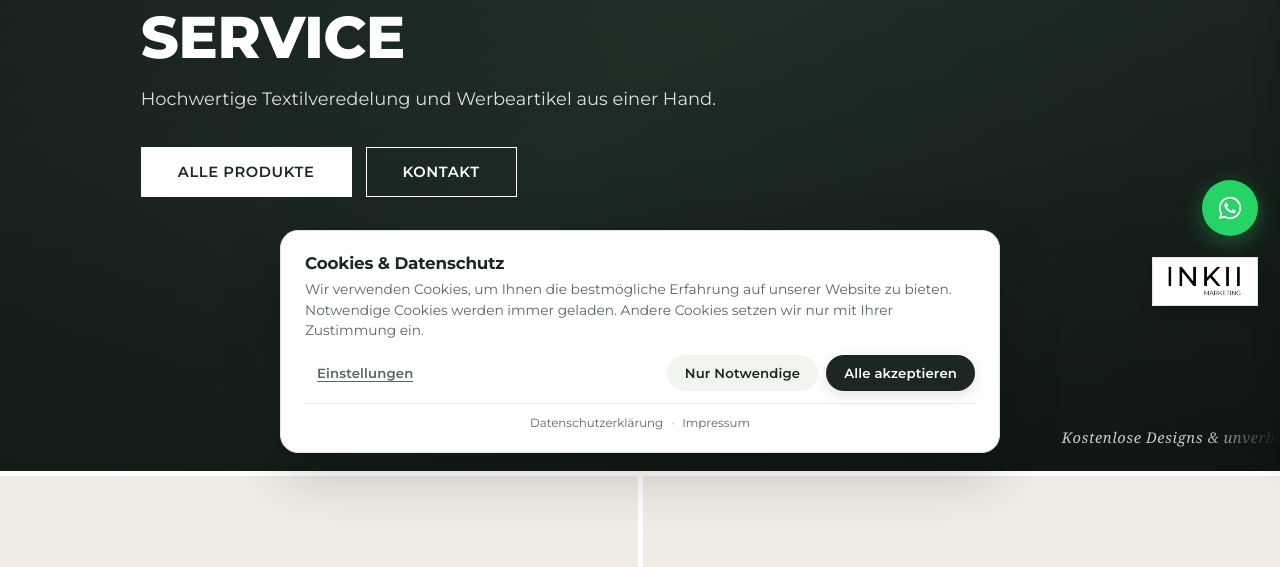
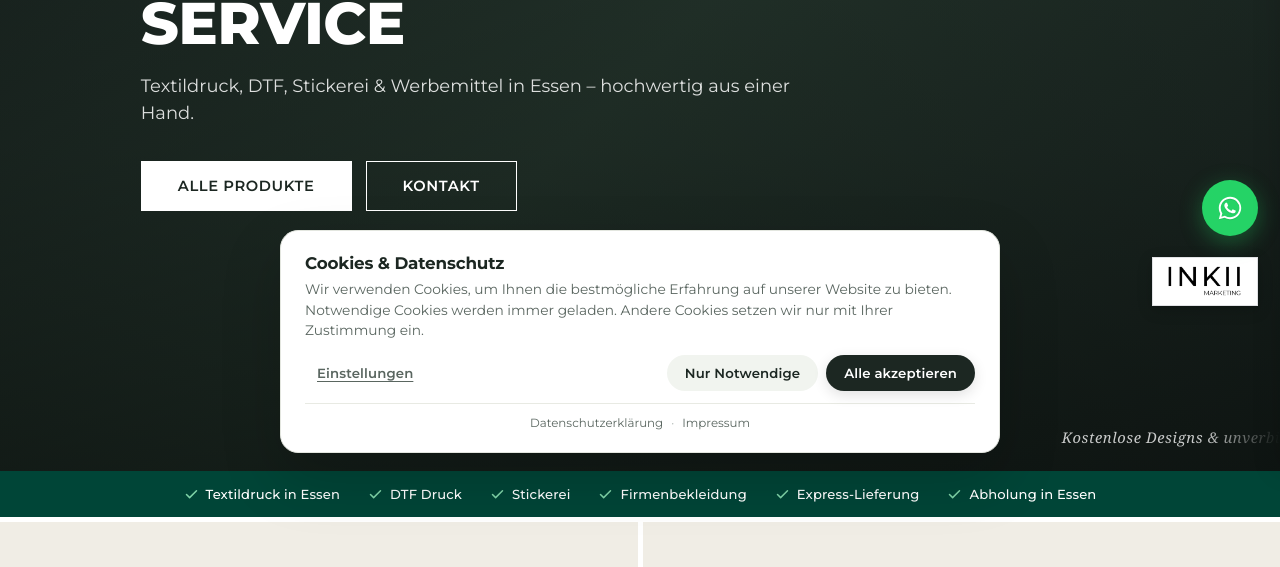
Before and after one commit to buse191213-cmd/inkii, a Next.js app: page / in a window 1280 px wide. Shown: the part 329-896 px from the top of the page. Built offline with nearby package versions, Linux system fonts and the light colour scheme; no server answers; the database is empty.

Commit message:
SEO: local keywords strip, meta, hero, makesOffer schema

```diff
--- a/src/app/layout.tsx
+++ b/src/app/layout.tsx
@@ -33,16 +33,21 @@ export const metadata: Metadata = {
     template: "%s | INKII Works",
   },
   description:
-    "Textildruck, Stickerei, Teamwear und Werbemittel aus einer Hand. Von der Gestaltung bis zur Lieferung – professionell und individuell.",
+    "Textildruck in Essen: DTF Druck, Stickerei, Firmenbekleidung und Werbemittel aus einer Hand. Express-Lieferung und Abholung in Essen. Professionell und individuell.",
   keywords: [
-    "Textilveredelung",
-    "Textildruck",
+    "Textildruck Essen",
+    "Textilveredelung Essen",
+    "DTF Druck",
+    "DTF Druck Essen",
+    "Stickerei Essen",
+    "Firmenbekleidung",
     "Werbemittel",
     "Werbeartikel",
-    "Stickerei",
     "Teamwear",
     "Arbeitskleidung",
     "Siebdruck",
+    "Express Textildruck",
+    "Abholung Essen",
     "Essen",
     "INKII Works",
   ],
--- a/src/app/page.tsx
+++ b/src/app/page.tsx
@@ -60,10 +60,10 @@ export default async function HomePage() {
           </h1>
           <p className="hero-sub">
             {locale === "tr"
-              ? "Tek elden yüksek kaliteli tekstil baskı ve promosyon ürünleri."
+              ? "Essen'de tek elden yüksek kaliteli tekstil baskı, nakış ve promosyon ürünleri."
               : locale === "en"
-              ? "High-quality textile printing and promotional products from a single source."
-              : "Hochwertige Textilveredelung und Werbeartikel aus einer Hand."}
+              ? "High-quality textile printing, embroidery and promotional products in Essen."
+              : "Textildruck, DTF, Stickerei & Werbemittel in Essen – hochwertig aus einer Hand."}
           </p>
           <div className="hero-cta-row">
             <Link href="/werbemittel" className="btn-hero-light">
@@ -85,6 +85,27 @@ export default async function HomePage() {
             <span>{d.utility.center}</span>
             <span>•</span>
           </div>
+        </div>
+      </section>
+
+      {/* USP-/SEO-Leiste — lokale Keywords sichtbar + für Google lesbar */}
+      <section className="home-usp" aria-label="Leistungen">
+        <div className="home-usp-inner">
+          {[
+            locale === "tr" ? "Essen'de Tekstil Baskı" : locale === "en" ? "Textile Printing in Essen" : "Textildruck in Essen",
+            "DTF Druck",
+            locale === "tr" ? "Nakış" : locale === "en" ? "Embroidery" : "Stickerei",
+            locale === "tr" ? "Firma Kıyafeti" : locale === "en" ? "Corporate Wear" : "Firmenbekleidung",
+            locale === "tr" ? "Express Teslimat" : locale === "en" ? "Express Delivery" : "Express-Lieferung",
+            locale === "tr" ? "Essen'de Teslim Alma" : locale === "en" ? "Pickup in Essen" : "Abholung in Essen",
+          ].map((label) => (
+            <span key={label} className="home-usp-item">
+              <svg width="15" height="15" viewBox="0 0 24 24" fill="none" stroke="currentColor" strokeWidth="2.4" strokeLinecap="round" strokeLinejoin="round" aria-hidden>
+                <path d="M20 6L9 17l-5-5" />
+              </svg>
+              {label}
+            </span>
+          ))}
         </div>
       </section>
 
--- a/src/lib/schema.ts
+++ b/src/lib/schema.ts
@@ -183,6 +183,21 @@ export function localBusinessSchema(): Json {
     schema.sameAs = COMPANY.sameAs;
   }
 
+  // Angebotene Leistungen — hilft Google, lokale Suchanfragen zuzuordnen
+  schema.makesOffer = [
+    "Textildruck in Essen",
+    "DTF Druck",
+    "Siebdruck",
+    "Stickerei",
+    "Firmenbekleidung",
+    "Werbemittel",
+    "Express-Lieferung",
+    "Abholung in Essen",
+  ].map((name) => ({
+    "@type": "Offer",
+    itemOffered: { "@type": "Service", name },
+  }));
+
   return schema;
 }
 
```
Also changed, not shown: src/app/globals.css, 1 other file (tests, documents, lock files or other folders).
